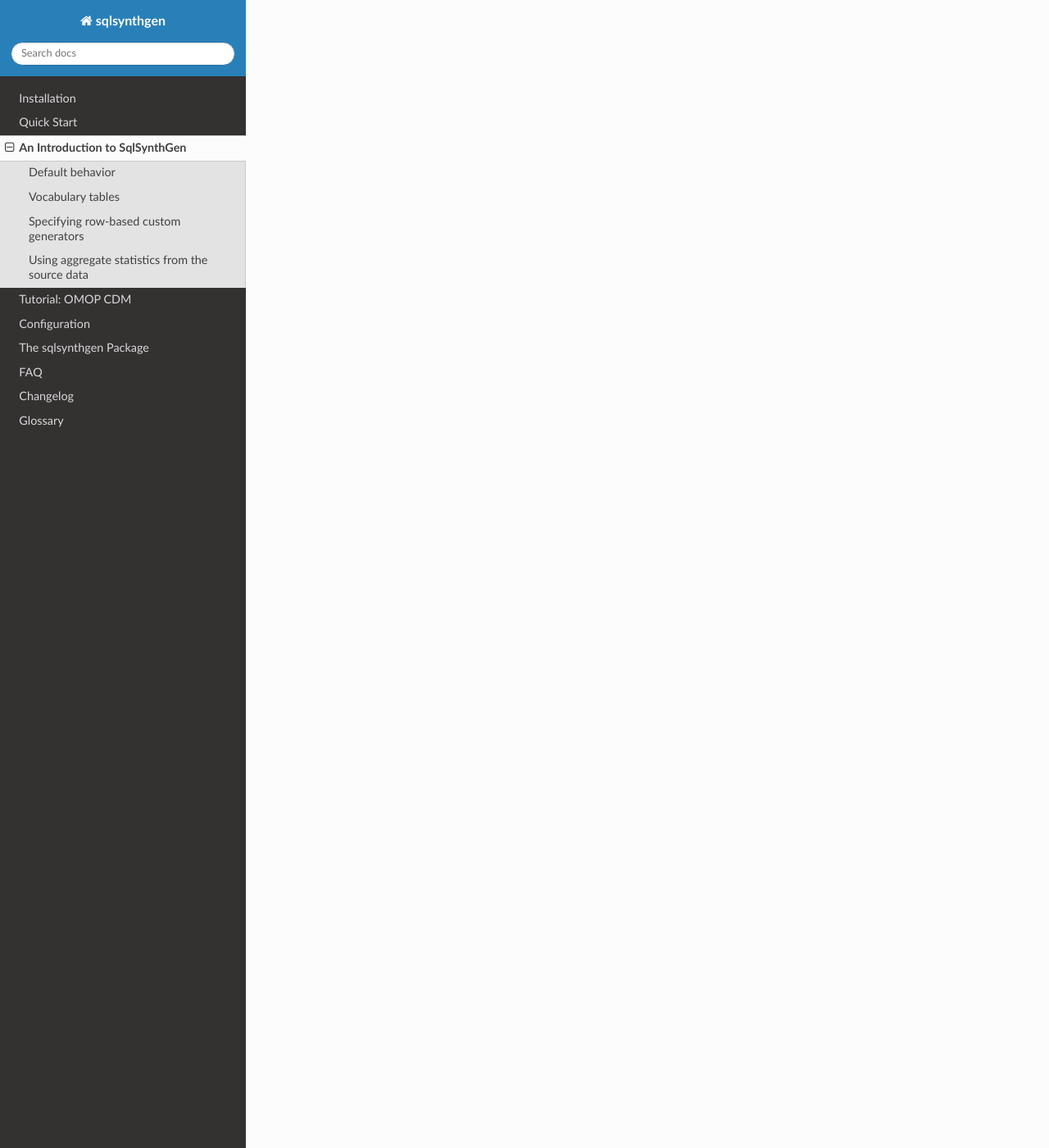
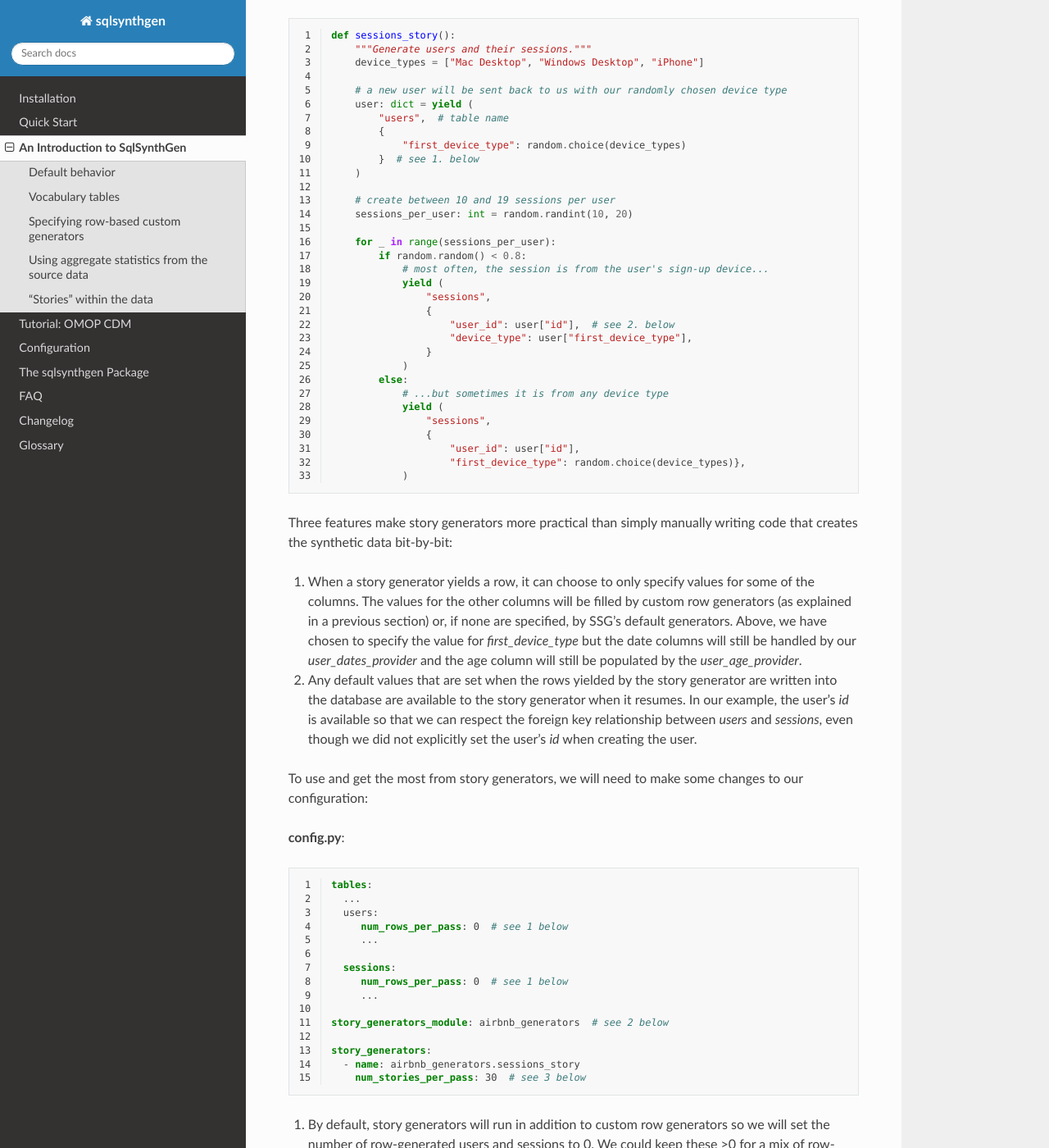
Before and after one commit to alan-turing-institute/sqlsynthgen, a Sphinx documentation site: the page built from docs/source/tutorials/airbnb.rst, in a window 1280 px wide and 1400 px high, scrolled down 9348 px. Shown: the whole window at 82% size. Built offline with Sphinx 7.4.7 and the Read the Docs theme 2.0.0, drawn with Linux system fonts in a browser that asks for light colours; some of the changed text lies outside the part shown.

Commit message:
Completed porting the tutorial from HackMD (co-authored by Iain)

```diff
--- a/docs/source/tutorials/airbnb.rst
+++ b/docs/source/tutorials/airbnb.rst
@@ -24,7 +24,7 @@
 
 **.env**:
 
-.. code-block::
+.. code-block:: console
 
     SRC_HOST_NAME=localhost
     SRC_USER_NAME=postgres
@@ -67,15 +67,16 @@
 **ssg.py**:
 
 .. code-block:: python3
+   :linenos:
 
-    class usersGenerator:
-        num_rows_per_pass = 1
+   class usersGenerator:
+       num_rows_per_pass = 1
 
-        def __init__(self, src_db_conn, dst_db_conn):
-            pass
-            self.id = generic.person.password()
-            self.date_account_created = generic.datetime.date()
-            ...
+       def __init__(self, src_db_conn, dst_db_conn):
+           pass
+           self.id = generic.person.password()
+           self.date_account_created = generic.datetime.date()
+           ...
 
 Mimesis has a wide array of producers for different scenarios.
 See `this Python file <https://github.com/alan-turing-institute/sqlsynthgen/blob/migrate-adult-dataset-to-SQL/tests/examples/airbnb/ssg_manual_edit.py>`_ for the full changes.
@@ -112,13 +113,14 @@
 Since the ``countries`` table doesn’t contain personal data, we can make it a vocabulary table.
 We identify ``countries`` as a vocabulary table in the ``config.yaml`` file:
 
-**config.yaml**
+**config.yaml**:
 
 .. code-block:: yaml
+   :linenos:
 
-    tables:
-        countries:
-        vocabulary_table: true
+   tables:
+     countries:
+       vocabulary_table: true
 
 The vocabulary tables are exported from the source database when the generator module is made, so we overwrite ``ssg.py`` with one that includes the vocabulary import classes, using the ``--force`` option::
 
@@ -127,22 +129,23 @@
 This will export the ``countries`` table rows to a file called ``countries.yaml`` in your current working directory:
 
 .. code-block:: yaml
+   :linenos:
 
-    - country_destination: AU
-      destination_km2: 7741220
-      destination_language: eng
-      distance_km: 15297.744
-      language_levenshtein_distance: 0.0
-      lat_destination: -26.853388
-      lng_destination: 133.27516
-    - country_destination: CA
-      destination_km2: 9984670
-      destination_language: eng
-      distance_km: 2828.1333
-      language_levenshtein_distance: 0.0
-      lat_destination: 62.393303
-      lng_destination: -96.818146
-      ...
+   - country_destination: AU
+     destination_km2: 7741220
+     destination_language: eng
+     distance_km: 15297.744
+     language_levenshtein_distance: 0.0
+     lat_destination: -26.853388
+     lng_destination: 133.27516
+   - country_destination: CA
+     destination_km2: 9984670
+     destination_language: eng
+     distance_km: 2828.1333
+     language_levenshtein_distance: 0.0
+     lat_destination: 62.393303
+     lng_destination: -96.818146
+     ...
 
 
 We need to truncate any tables in our destination database before importing the countries data with::
@@ -170,17 +173,17 @@
 As we’ve seen above, ``ssg.py`` is overwritten whenever you re-run make-generators.
 To avoid this, we can map columns to “row generators” in the config file:
 
-**config.yaml**
+**config.yaml**:
 
 .. code-block:: yaml
+   :linenos:
 
-    ...
-    tables:
-        users:
-            row_generators:
-               - name: generic.person.password
-                 args: null
-                 columns_assigned: id
+   tables:
+     users:
+       row_generators:
+         - name: generic.person.password
+           args: null
+           columns_assigned: id
 
 The next time we run ``make-generators``, the config-specified row generator will override the default one and we will not need to edit the ``ssg.py`` directly any more.
 
@@ -188,23 +191,23 @@
 Examples include specifying that a column’s value should be an integer in a given range or should be chosen at random from a list of acceptable values.
 We see below that we have used these techniques to populate the ``sessions.secs_elapsed`` column with random integers in the range 0-3,600 and ``sessions.action`` with any one of the three most common action types from the source dataset:
 
-**config.yaml**
+**config.yaml**:
 
 .. code-block:: yaml
+   :linenos:
 
-    ...
-    tables:
-        sessions:
-            row_generators:
-              - name: generic.numeric.integer_number
-                args:
-                    start: 0
-                    end: 3600
-                columns_assigned: secs_elapsed
-              - name: generic.choice
-                args:
-                    items: ["show", "index", "personalize"]
-                columns_assigned: action
+   tables:
+     sessions:
+       row_generators:
+         - name: generic.numeric.integer_number
+           args:
+             start: 0
+             end: 3600
+           columns_assigned: secs_elapsed
+         - name: generic.choice
+           args:
+             items: ["show", "index", "personalize"]
+           columns_assigned: action
 
 We can also define our own custom generators in a separate module and then use them to generate values for one or more columns.
 For example, in the ``users`` table, we may want to ensure that the ``date_first_booking`` is optional and never comes before the ``date_account_created``.
@@ -212,39 +215,41 @@
 a tuple with two dates.
 In this tuple, the second item may be ``None`` and always comes at least a calendar year after the first item:
 
-**airbnb_generators.py**
+**airbnb_generators.py**:
 
 .. code-block:: python3
+   :linenos:
 
-    def user_dates_provider():
-        generic = Generic()
-        date_account_created: datetime.date = generic.datetime.date(start=2010, end=2015)
+   def user_dates_provider():
+       generic = Generic()
+       date_account_created: datetime.date = generic.datetime.date(start=2010, end=2015)
 
-        booking_date: Optional[datetime.date] = None
-        if generic.choice([True, False]):
-            booking_date = generic.datetime.date(
-                start=date_account_created.year + 1, end=2016
-            )
+       booking_date: Optional[datetime.date] = None
+       if generic.choice([True, False]):
+           booking_date = generic.datetime.date(
+               start=date_account_created.year + 1, end=2016
+           )
 
-        return date_account_created, booking_date
+       return date_account_created, booking_date
 
 Then, we tell SSG to import our custom ``airbnb_generators.py`` and assign the return values of our generator function to the two columns in our ``users`` table:
 
-**config.yaml**
+**config.yaml**:
 
 .. code-block:: yaml
+   :linenos:
 
-    row_generators_module: airbnb_generators
+   row_generators_module: airbnb_generators
 
-    users:
-        row_generators:
-            - name: generic.person.identifier
-              args:
-                mask: '"@@##@@@@"'
-              columns_assigned: id
-            - name: airbnb_generators.user_dates_provider
-              args: null
-              columns_assigned: ["date_account_created", "date_first_booking"]
+   users:
+     row_generators:
+       - name: generic.person.identifier
+         args:
+         mask: '"@@##@@@@"'
+         columns_assigned: id
+       - name: airbnb_generators.user_dates_provider
+         args: null
+         columns_assigned: ["date_account_created", "date_first_booking"]
 
 Limitations to this approach are that rows can not be correlated with other rows in the same table, nor with any rows in other tables, except for trivially fulfilling foreign key constraints as in the default configuration.
 
@@ -295,63 +300,66 @@
 2. Modify the config file to add a section to specify the query to run and the `differential privacy <https://en.wikipedia.org/wiki/Differential_privacy>`_ parameters epsilon and delta.
 3. Modify the config file to pass the query results to a custom generator via the ``SRC_STATS`` variable and assign the return value to the age column:
 
-    **config.yaml**
+    **config.yaml**:
 
     .. code-block:: yaml
+       :linenos:
 
-        ...
-        users:
-            row_generators:
-                ...
-                - name: airbnb_generators.user_age_provider
-                  args:
-                    query_results: SRC_STATS["age_stats"]
-                  columns_assigned: age
-        smartnoise-sql:
-            public:
-                users:
-                    age:
-                        type: float
-                        private_id: false
-                        lower: 0
-                        upper: 100
-                    id:
-                        type: string
-                        private_id: true
+       tables:
+         users:
+           row_generators:
+             - name: airbnb_generators.user_age_provider
+               args:
+                 query_results: SRC_STATS["age_stats"]
+               columns_assigned: age
 
-        src-stats:
-           - name: age_stats
-             query: >
-                select avg(age), stddev(age)
-                from users
-                where age <= 100
-             epsilon: 0.1
-             delta: 0.000001
+       smartnoise-sql:
+         public:
+           users:
+             age:
+               type: float
+               private_id: false
+               lower: 0
+               upper: 100
+             id:
+               type: string
+               private_id: true
+
+       src-stats:
+         - name: age_stats
+           query: >
+             select avg(age), stddev(age)
+             from users
+             where age <= 100
+           epsilon: 0.1
+           delta: 0.000001
 
 Note that the ``src-stats.name`` property of ``age_stats`` matches the ``SRC_STATS`` dictionary key ``age_stats``.
 
 4. Under this configuration, SSG generates the ``src-stats.yaml`` file containing the query results:
 
-    **src-stats.yaml**
+    **src-stats.yaml**:
 
     .. code-block:: yaml
+       :linenos:
 
-        age_stats:
-        - - 36.55849236836584
-          - 11.727350098614563
+       age_stats:
+         - - 36.55849236836584
+           - 11.727350098614563
 
 
 5. Write a custom row generator in our generators module to return a random age value based on the query results given to it:
 
-    **airbnb_generators.py**
+    **airbnb_generators.py**:
 
     .. code-block:: python3
+       :linenos:
 
-        def user_age_provider(query_results):
-            mu: float = query_results[0][0]
-            sigma: float = query_results[0][1]
+       def user_age_provider(query_results):
+           mu: float = query_results[0][0]
+           sigma: float = query_results[0][1]
 
-            return random.gauss(mu, sigma)
+           return random.gauss(mu, sigma)
 
 
 
@@ -366,3 +374,106 @@
 To learn more about differential privacy and the meaning of its parameters, please read `this white paper from Microsoft <https://azure.microsoft.com/mediahandler/files/resourcefiles/microsoft-smartnoisedifferential-privacy-machine-learning-case-studies/SmartNoise%20Whitepaper%20Final%203.8.21.pdf>`_.
 At the time of writing, SmartNoiseSQL is somewhat limited in the kinds of queries it can run, but if it is capable of running the queries one needs, using it can be an extremely easy to way to add differential privacy guarantees to the synthetic data generated.
 Through the robustness to post-processing property of differential privacy, if the values in ``src-stats.yaml`` are generated in a differentially private way, the synthetic data generated based on those values can not break that guarantee.
+
+**raw vs synthetic ages histogram**:
+
+|pic1| |pic2|
+
+.. |pic1| image:: real_data_histogram.png
+   :width: 45%
+
+.. |pic2| image:: synthetic_data_histogram.png
+   :width: 45%
+
+
+"Stories" within the data
+-------------------------
+
+The final configuration option available to users of SSG is what we call "story generators".
+These address generating synthetic data with correlations that bridge different tables and multiple rows.
+
+A story generator is a Python generator (an unfortunate clash of terminology: Python uses the term "generator" to refer to objects that yield multiple values in a sequence), written by the user, that yields rows to be written into the synthetic database.
+For instance, it may first yield a row specifying a person in the `users` table, and then multiple rows for the `sessions` table that specify various browsing sessions this user has had:
+
+**airbnb_generators.py**:
+
+.. code-block:: python3
+   :linenos:
+
+   def sessions_story():
+       """Generate users and their sessions."""
+       device_types = ["Mac Desktop", "Windows Desktop", "iPhone"]
+
+       # a new user will be sent back to us with our randomly chosen device type
+       user: dict = yield (
+           "users",  # table name
+           {
+               "first_device_type": random.choice(device_types)
+           }  # see 1. below
+       )
+
+       # create between 10 and 19 sessions per user
+       sessions_per_user: int = random.randint(10, 20)
+
+       for _ in range(sessions_per_user):
+           if random.random() < 0.8:
+               # most often, the session is from the user's sign-up device...
+               yield (
+                   "sessions",
+                   {
+                       "user_id": user["id"],  # see 2. below
+                       "device_type": user["first_device_type"],
+                   }
+               )
+           else:
+               # ...but sometimes it is from any device type
+               yield (
+                   "sessions",
+                   {
+                       "user_id": user["id"],
+                       "first_device_type": random.choice(device_types)},
+               )
+
+Three features make story generators more practical than simply manually writing code that creates the synthetic data bit-by-bit:
+
+1. When a story generator yields a row, it can choose to only specify values for some of the columns. The values for the other columns will be filled by custom row generators (as explained in a previous section) or, if none are specified, by SSG's default generators. Above, we have chosen to specify the value for `first_device_type` but the date columns will still be handled by our `user_dates_provider` and the age column will still be populated by the `user_age_provider`.
+2. Any default values that are set when the rows yielded by the story generator are written into the database are available to the story generator when it resumes. In our example, the user's `id` is available so that we can respect the foreign key relationship between `users` and `sessions`, even though we did not explicitly set the user's `id` when creating the user.
+
+To use and get the most from story generators, we will need to make some changes to our configuration:
+
+**config.py**:
+
+.. code-block:: yaml
+   :linenos:
+
+   tables:
+     ...
+     users:
+        num_rows_per_pass: 0  # see 1 below
+        ...
+
+     sessions:
+        num_rows_per_pass: 0  # see 1 below
+        ...
+
+   story_generators_module: airbnb_generators  # see 2 below
+
+   story_generators:
+     - name: airbnb_generators.sessions_story
+       num_stories_per_pass: 30  # see 3 below
+
+1. By default, story generators will run in addition to custom row generators so we will set the number of row-generated users and sessions to 0. We could keep these >0 for a mix of row- and story-generated users and sessions.
+2. We specify the module that contains our story generators. In this case, it is the same Python file as the row generators.
+3. We specify that we have one story generator and that it will be called 30 times. Note that, unlike row generators, the story generator is not linked to any particular table as it specifies the table name whenever it ``yield`` s.
+
+Story generators allow for nearly unlimited fidelity, if enough work is put in to write them.
+Above, we have created a correlation between only two tables but one can create arbitrary correlations between many tables and variables, including complex time series such as a patient's test results or a customer's orders.
+This opens utility far beyond simple pipeline testing or showcasing, including fitting statistical models to the synthetic data that could perform non-trivially well on the real data.
+The output of the source statistics queries are available as arguments for the story generators, just like they are for the custom row generators.
+Thus the synthetic data generated can be made to match the original data, in whatever ways are desired.
+The only significant limitation is that referencing or updating rows created before the current story was run is not easy (although not entirely impossible either).
+
+Note that we make here the same trade off as we did before: generating very high fidelity data requires significant effort on the user's part, in writing the Python code for any story generators that are needed, and any source statistics SQL queries needed to inform those generators of properties of the original data. This is in contrast with other more automated synthetic data generators, such as GANs, which automatically learn various features of the source data and try to replicate them. However, what we gain are:
+
+* Full transparency and control over the ways in which the source data is utilised, and thus the ways in which privacy could in principle be at risk, including easy implementation of differential privacy guarantee.
+* The possibility of starting from very low fidelity data, and incrementally adding fidelity to particular aspects of the data, as is needed to serve the utility of whatever use case the synthetic data is created for.
```
Also changed, not shown: docs/source/tutorials/real_data_histogram.png (added), docs/source/tutorials/synthetic_data_histogram.png (added), 1 other file.
